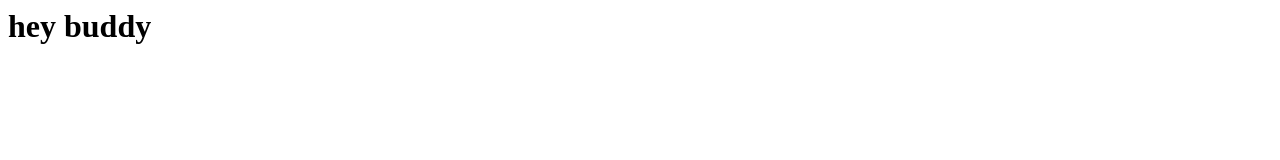
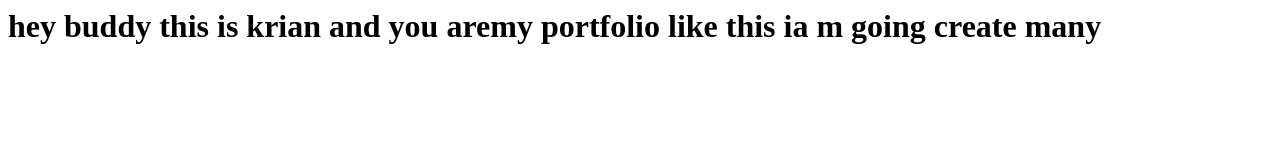
Before and after one commit to koushik192211914/portfolio-website, a plain HTML site: page index.html in a window 1280 px wide. Drawn offline with Linux system fonts and the light colour scheme.

Commit message:
specified name and addresed about portfolio

```diff
--- a/index.html
+++ b/index.html
@@ -1 +1 @@
-<h1>hey buddy</h>
+<h1>hey buddy this is krian and you aremy portfolio like this ia m going create many </h>
```
